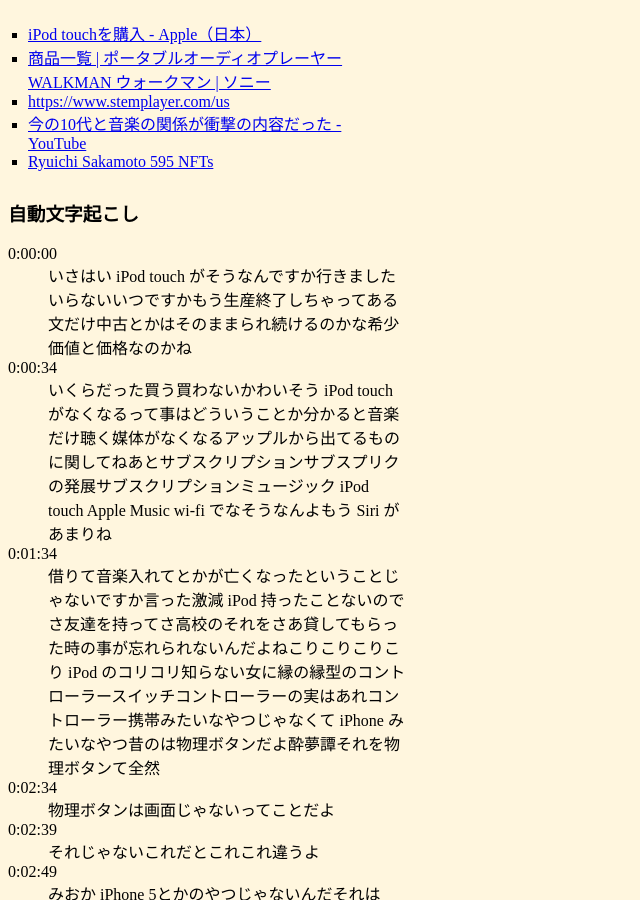
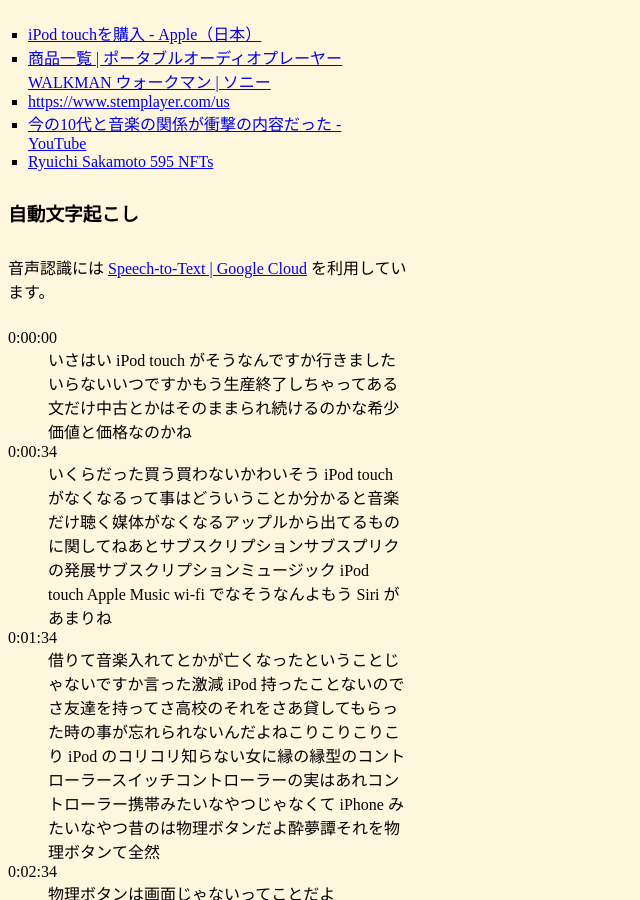
Before and after one commit to kawakamimoeki/nekotobit, a Jekyll site: the page built from _episodes/1.md, in a window 1280 px wide and 900 px high, scrolled down 521 px. Shown: the whole window, without its empty margins (0-640 px from the left). Built offline with Jekyll 4.4.1, drawn with Linux system fonts in a browser that asks for light colours; nearby versions of some CDN libraries.

Commit message:
add note for speed-to-text

```diff
--- a/_layouts/episode.html
+++ b/_layouts/episode.html
@@ -9,6 +9,7 @@
   {{ page.content }}
 
   <h3 class="mt-5 text-lg text-center font-bold">自動文字起こし</h3>
+  <p>音声認識には <a href="https://cloud.google.com/speech-to-text?hl=ja">Speech-to-Text | Google Cloud</a> を利用しています。</p>
 
   {% for transcripts_hash in site.data.transcripts %}
   {% assign transcript = transcripts_hash[1] %}
```
